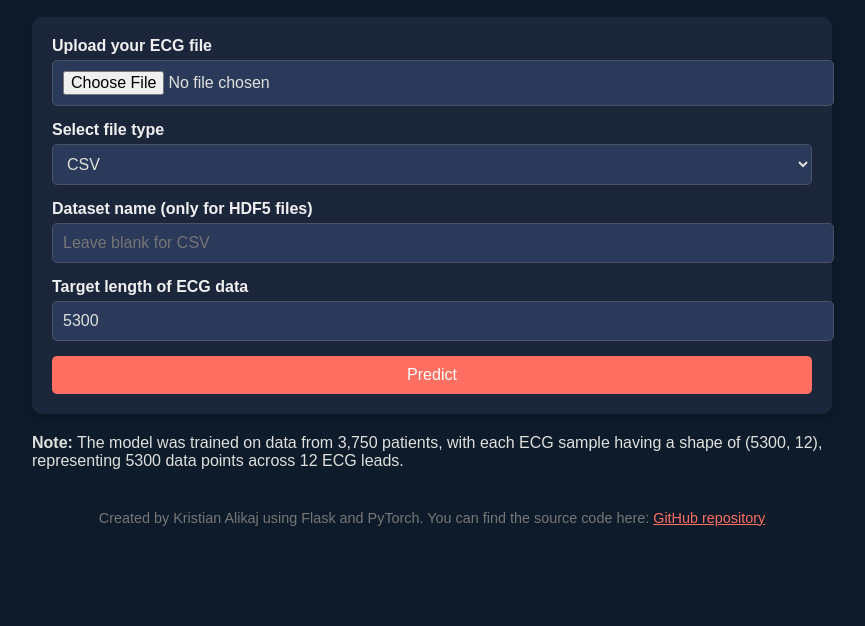
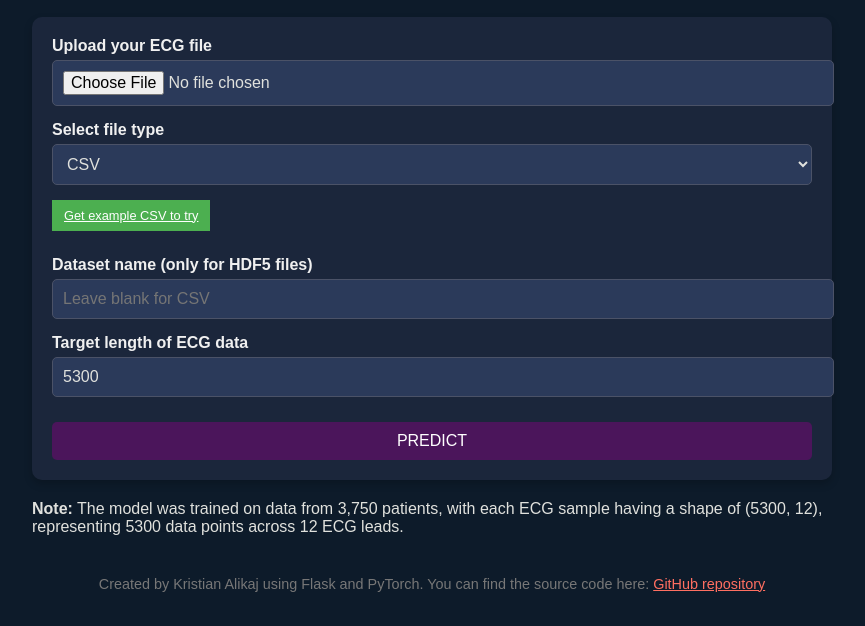
Before and after one commit to kris96tian/machine_learning_ecg, a Flask app: page / in a window 1280 px wide. Shown: the part 183-809 px from the top of the page, without its empty margins (208-1073 px from the left). Before the commit the page ends 709 px from the top, so only its background shows below. Run offline with Flask 3, Linux system fonts and the light colour scheme.

Commit message:
added download link to example data

```diff
--- a/APP/templates/index.html
+++ b/APP/templates/index.html
@@ -55,7 +55,7 @@
         }
         .btn {
             display: inline-block;
-            background-color: #FF6F61;
+            background-color: #4b155b;
             color: white;
             padding: 10px 20px;
             text-align: center;
@@ -64,14 +64,27 @@
             font-size: 1em;
             border: none;
             width: 100%;
+            margin-top: 10px;
         }
         .btn:hover {
-            background-color: #FF8A75;
+            background-color: #4f99c4;
+        }
+        .btn-sample {
+            background-color: #4CAF50;
+            color: white;
+            font-size: 0.8em;
+            padding: 8px 12px;
+            width: auto;
+            display: inline-block;
+            margin-bottom: 10px;
+        }
+        .btn-sample:hover {
+            background-color: #66BB6A;
         }
         .result {
             margin-top: 20px;
             padding: 15px;
-            background-color: #3E4C69;
+            background-color: #680533;
             color: white;
             border-radius: 5px;
             font-size: 1.2em;
@@ -117,6 +130,9 @@
                 </select>
             </div>
             <div class="input-group">
+                <a href="/static/sampledata.csv" class="btn-sample" download>Get example CSV to try</a>
+            </div>
+            <div class="input-group">
                 <label for="dataset_name">Dataset name (only for HDF5 files)</label>
                 <input type="text" id="dataset_name" name="dataset_name" placeholder="Leave blank for CSV">
             </div>
@@ -124,13 +140,15 @@
                 <label for="target_length">Target length of ECG data</label>
                 <input type="number" id="target_length" name="target_length" min="100" max="10000" value="5300">
             </div>
-            <button type="submit" class="btn">Predict</button>
+            <button type="submit" class="btn">PREDICT</button>
         </form>
     </div>
 
     <div id="result" class="result" style="display: none;"></div>
     <div id="error" class="error" style="display: none;"></div>
-<p><strong>Note:</strong> The model was trained on data from 3,750 patients, with each ECG sample having a shape of (5300, 12), representing 5300 data points across 12 ECG leads.</p>
+
+    <p><strong>Note:</strong> The model was trained on data from 3,750 patients, with each ECG sample having a shape of (5300, 12), representing 5300 data points across 12 ECG leads.</p>
+
     <footer>
         <p>Created by Kristian Alikaj using Flask and PyTorch. You can find the source code here: <a href="https://github.com/kris96tian/machine_learning_ecg">GitHub repository</a></p>
     </footer>
```
